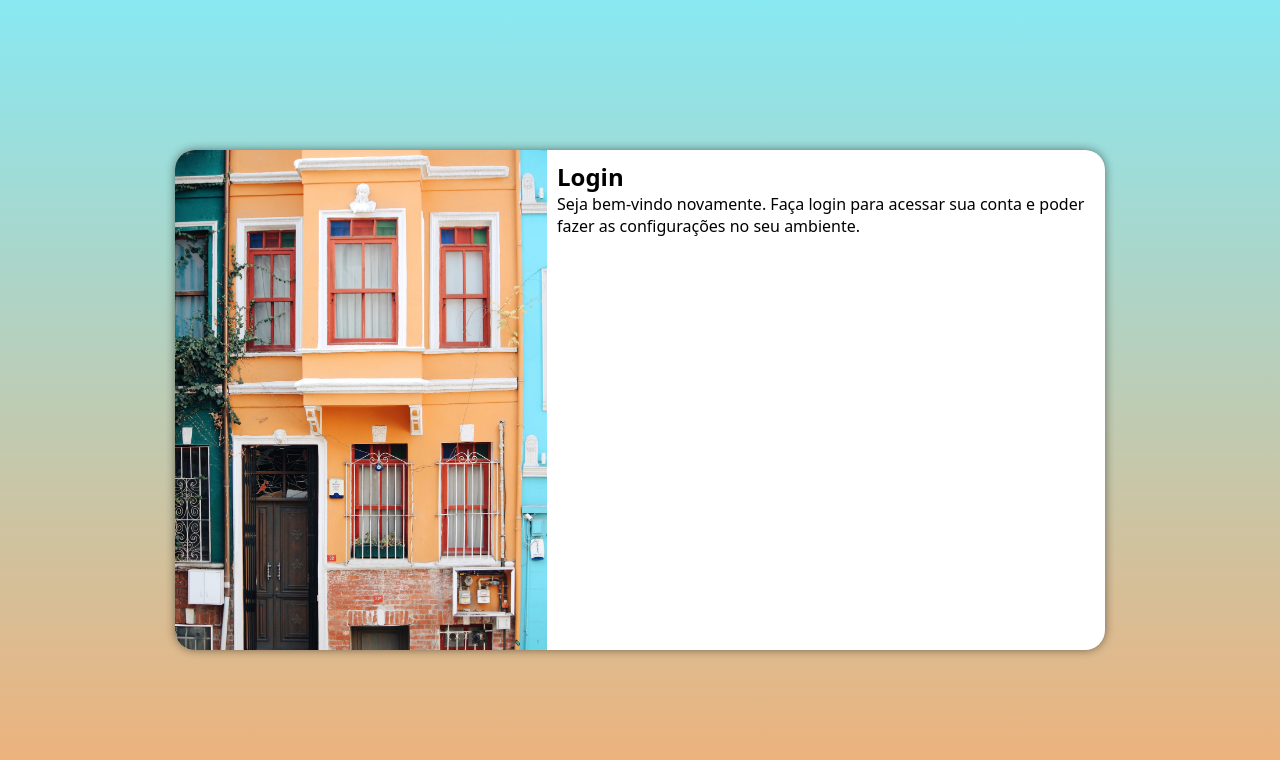
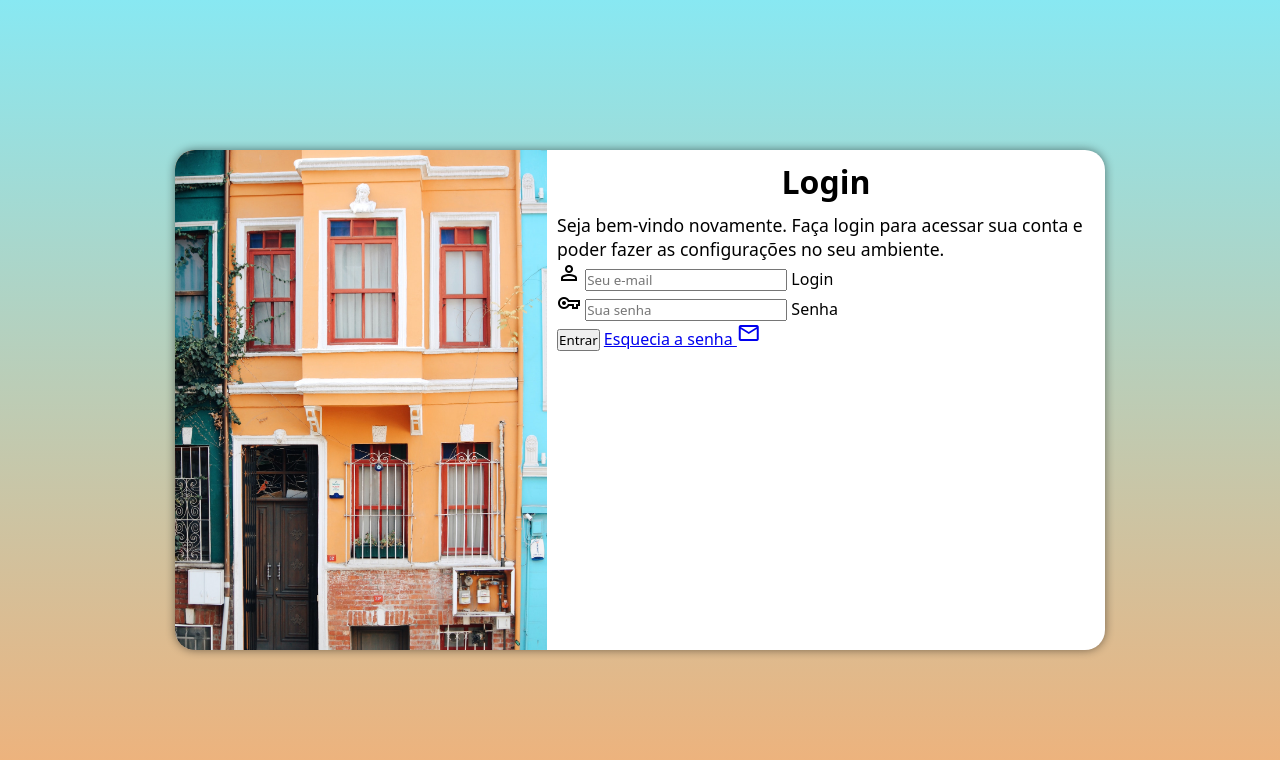
Before and after one commit to joaosouza11/projeto-login, a plain HTML site: page index.html in a window 1280 px wide. Drawn offline with nearby package versions, Linux system fonts and the light colour scheme.

Commit message:
Adicionei Formulario

```diff
--- a/estilos/media-query.css
+++ b/estilos/media-query.css
@@ -50,4 +50,12 @@
     float: right;
     width: 60%;
   }
+
+  div#formulario > h1 {
+    font-size: 2em;
+  }
+
+  div#formulario > p {
+    font-size: 1.1em;
+  }
 }
--- a/estilos/style.css
+++ b/estilos/style.css
@@ -2,7 +2,7 @@
 
 /*
   Paleta de Cores
-  Azul: #075959 #88E8F2
+  Azul: #88E8F2
   Laranja: #F2B077
 */
 
@@ -53,3 +53,12 @@ section#login > div#formulario {
   display: block;
   padding: 10px;
 }
+
+div#formulario > h1 {
+  text-align: center;
+  margin-bottom: 10px;
+}
+
+div#formulario > p {
+  font-size: 0.8em;
+}
--- a/index.html
+++ b/index.html
@@ -5,6 +5,7 @@
   <meta http-equiv="X-UA-Compatible" content="IE=edge">
   <meta name="viewport" content="width=device-width, initial-scale=1.0">
   <title>Login</title>
+  <link rel="stylesheet" href="https://fonts.googleapis.com/css2?family=Material+Symbols+Outlined:opsz,wght,FILL,GRAD@48,400,0,0" />
   <link rel="stylesheet" href="estilos/style.css">
   <link rel="stylesheet" href="estilos/media-query.css">
 </head>
@@ -16,7 +17,20 @@
         <h1>Login</h1>
         <p>Seja bem-vindo novamente. Faça login para acessar sua conta e poder fazer as configurações no seu ambiente.</p>
         <form action="login.php" method="post">
-
+          <div class="campo">
+            <span class="material-symbols-outlined">person</span>
+            <input type="email" name="login" id="ilogin" placeholder="Seu e-mail" autocomplete="email" required minlength="8" maxlength="40">
+            <label for="ilogin">Login</label>
+          </div>
+          <div class="campo">
+            <span class="material-symbols-outlined">vpn_key</span>
+            <input type="password" name="senha" id="isenha" placeholder="Sua senha" autocomplete="current-password" required minlength="8" maxlength="100">
+            <label for="isenha">Senha</label>
+          </div>
+          <input type="submit" value="Entrar">
+          <a href="esqueci.html">Esquecia a senha
+            <span class="material-symbols-outlined">mail</span>
+          </a>
         </form>
       </div>
     </section>
```
